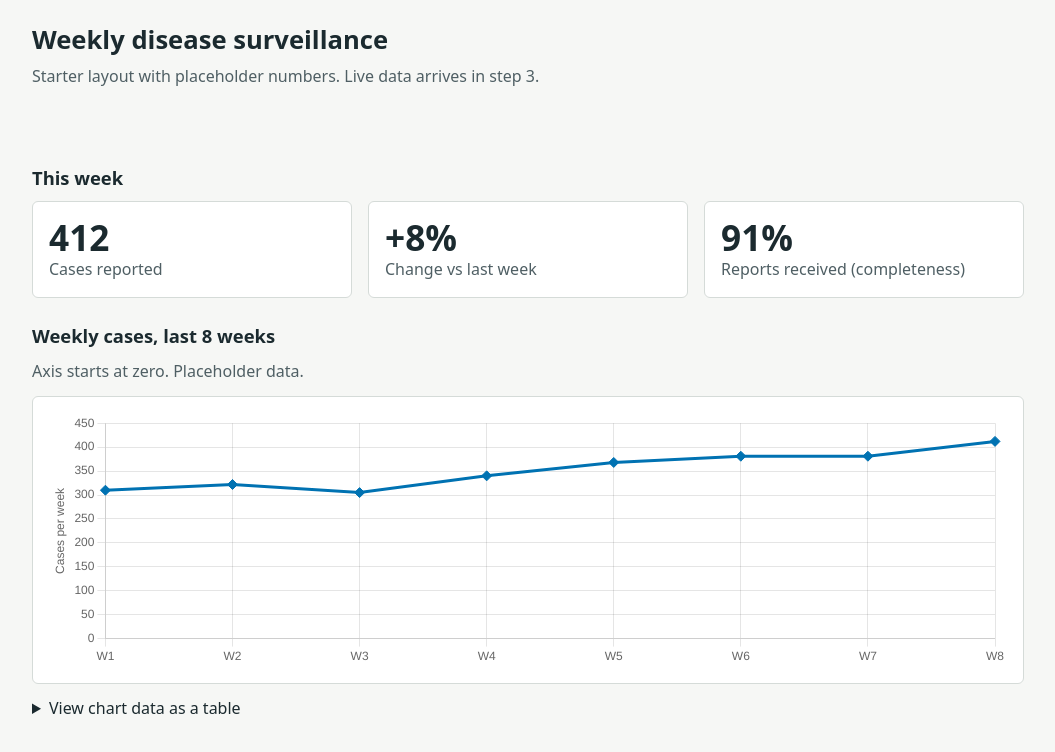
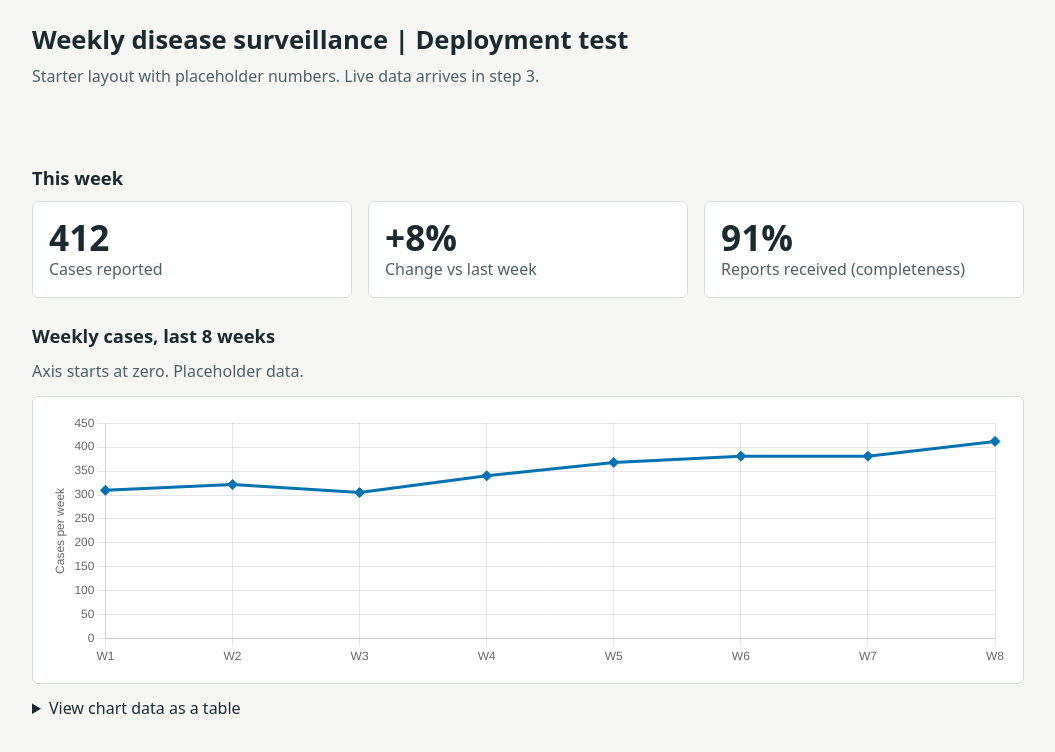
Before and after one commit to Amos-Lambin/health-surveillance-dashboard, a plain HTML site: page public/index.html in a window 1280 px wide. Shown: the whole page, without its empty margins (112-1167 px from the left). Drawn offline with nearby package versions, Linux system fonts and the light colour scheme.

Commit message:
Test automatic Cloudflare deployment

```diff
--- a/public/index.html
+++ b/public/index.html
@@ -3,14 +3,14 @@
 <head>
   <meta charset="utf-8">
   <meta name="viewport" content="width=device-width, initial-scale=1">
-  <title>Health Surveillance Dashboard | Deployment Test</title>
+  <title>Disease Surveillance Dashboard</title>
   <meta name="description" content="Weekly notifiable disease counts by district.">
   <link rel="stylesheet" href="css/styles.css">
 </head>
 <body>
   <a class="skip" href="#main">Skip to main content</a>
   <header class="top">
-    <h1>Weekly disease surveillance</h1>
+    <h1>Weekly disease surveillance | Deployment test</h1>
     <p class="sub">Starter layout with placeholder numbers. Live data arrives in step 3.</p>
   </header>
 
```
